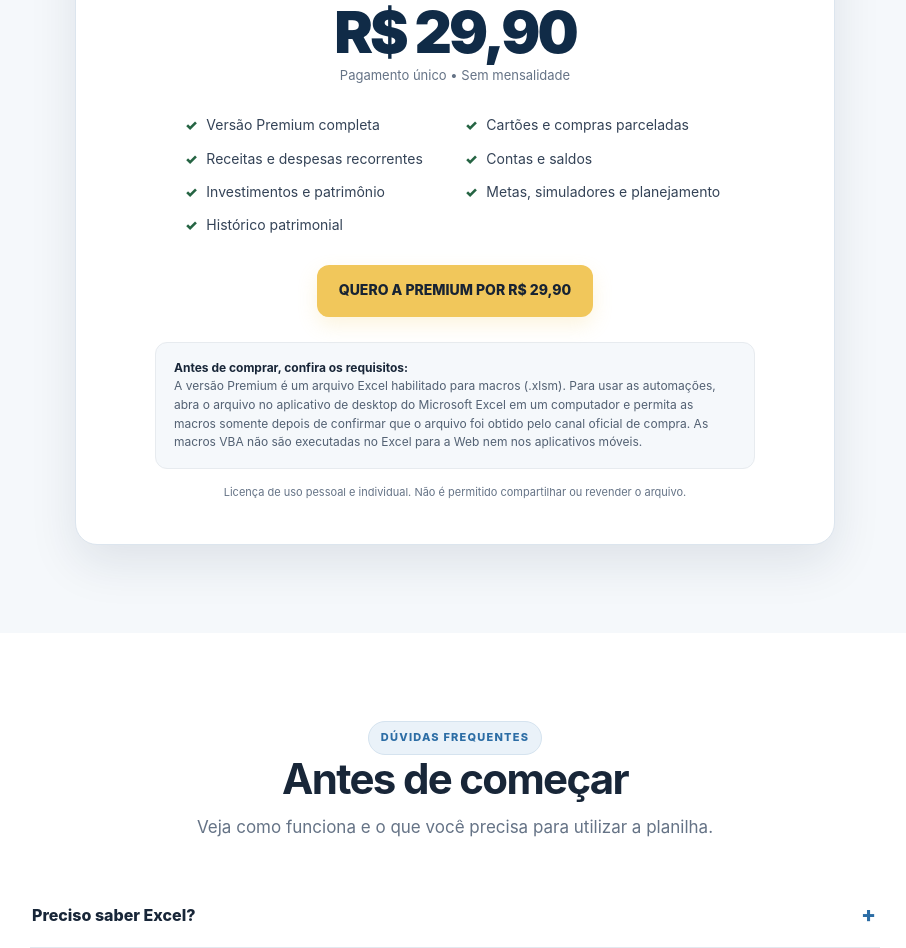
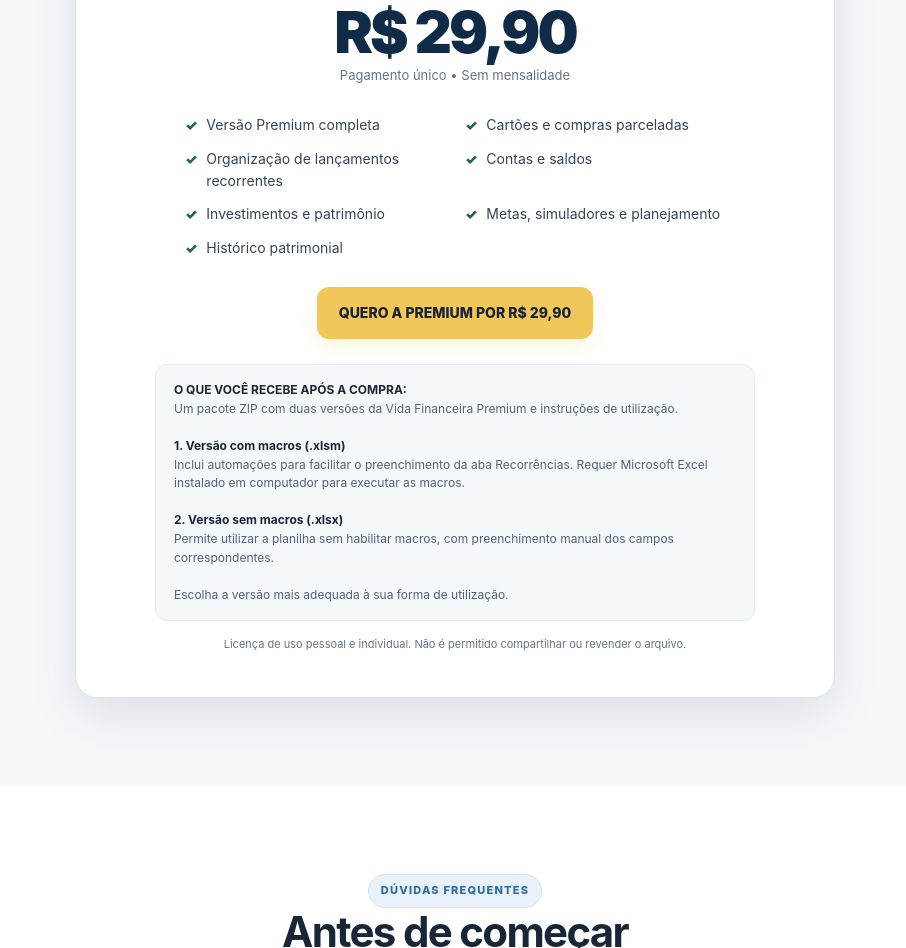
Before and after one commit to okadabruno/vida-financeira, a plain HTML site: page index.html in a window 1280 px wide. Shown: the part 5579-6527 px from the top of the page, without its empty margins (185-1091 px from the left). Drawn offline with Linux system fonts and the light colour scheme.

Commit message:
Atualiza descrição da entrega Premium

```diff
--- a/index.html
+++ b/index.html
@@ -491,7 +491,7 @@
           <ul class="offer-list">
             <li>Versão Premium completa</li>
             <li>Cartões e compras parceladas</li>
-            <li>Receitas e despesas recorrentes</li>
+            <li>Organização de lançamentos recorrentes</li>
             <li>Contas e saldos</li>
             <li>Investimentos e patrimônio</li>
             <li>Metas, simuladores e planejamento</li>
@@ -499,9 +499,28 @@
           </ul>
           <a class="btn" href="https://sun.eduzz.com/E0DK6PZD91" target="_blank" rel="noopener noreferrer">QUERO A PREMIUM POR R$ 29,90</a>
           <div class="requirements">
-            <strong>Antes de comprar, confira os requisitos:</strong><br>
-            A versão Premium é um arquivo Excel habilitado para macros (.xlsm). Para usar as automações, abra o arquivo no aplicativo de desktop do Microsoft Excel em um computador e permita as macros somente depois de confirmar que o arquivo foi obtido pelo canal oficial de compra. As macros VBA não são executadas no Excel para a Web nem nos aplicativos móveis.
-          </div>
+  <strong>O QUE VOCÊ RECEBE APÓS A COMPRA:</strong><br>
+
+  Um pacote ZIP com duas versões da Vida Financeira Premium
+  e instruções de utilização.
+
+  <br><br>
+
+  <strong>1. Versão com macros (.xlsm)</strong><br>
+  Inclui automações para facilitar o preenchimento da aba
+  Recorrências. Requer Microsoft Excel instalado em computador
+  para executar as macros.
+
+  <br><br>
+
+  <strong>2. Versão sem macros (.xlsx)</strong><br>
+  Permite utilizar a planilha sem habilitar macros,
+  com preenchimento manual dos campos correspondentes.
+
+  <br><br>
+
+  Escolha a versão mais adequada à sua forma de utilização.
+</div>
           <p class="license-note">Licença de uso pessoal e individual. Não é permitido compartilhar ou revender o arquivo.</p>
         </div>
       </div>
```
